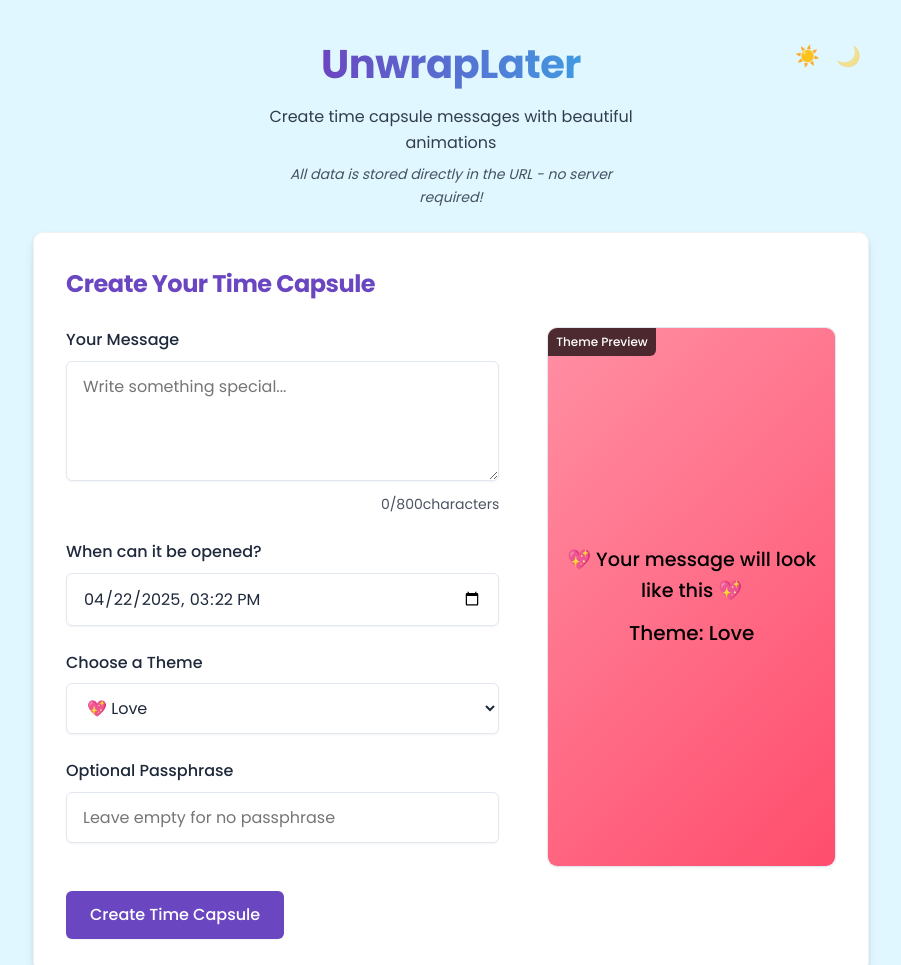
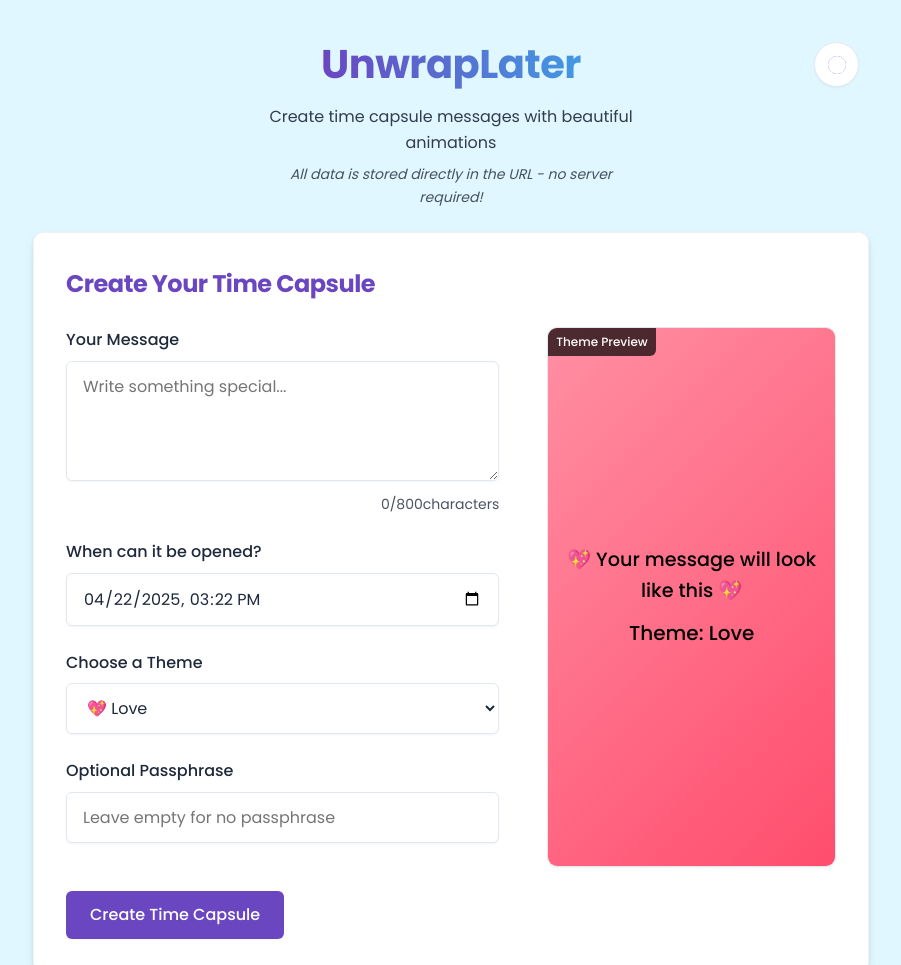
Before and after one commit to praneeth143a/unwraplater, a plain HTML site: page index.html in a window 1280 px wide. Shown: the top 965 px of the page, without its empty margins (189-1090 px from the left). Drawn offline with Linux system fonts and the light colour scheme.

Commit message:
Replace dual mode toggle with unified theme toggle button

```diff
--- a/index.html
+++ b/index.html
@@ -14,10 +14,11 @@
             <h1>UnwrapLater</h1>
             <p>Create time capsule messages with beautiful animations</p>
             <p class="subtitle">All data is stored directly in the URL - no server required!</p>
-            <div class="theme-toggle" aria-label="Toggle dark/light mode">
-                <span class="light-mode" aria-label="Light mode">☀️</span>
-                <span class="dark-mode" aria-label="Dark mode">🌙</span>
-            </div>
+            <button class="theme-toggle" aria-label="Toggle dark/light mode">
+                <div class="toggle-icon">
+                    <div class="sun-moon"></div>
+                </div>
+            </button>
         </header>
 
         <main>
--- a/src/css/styles.css
+++ b/src/css/styles.css
@@ -158,35 +158,69 @@ header p {
 
 .theme-toggle {
     position: absolute;
-    top: 0;
-    right: 0;
+    top: 10px;
+    right: 10px;
+    width: 45px;
+    height: 45px;
+    border-radius: 50%;
+    background-color: var(--card-bg);
+    border: 1px solid var(--border-color);
     cursor: pointer;
-    font-size: var(--fs-lg);
     display: flex;
     align-items: center;
-    border-radius: 50%;
+    justify-content: center;
+    box-shadow: var(--shadow-sm);
+    transition: var(--transition);
     overflow: hidden;
+    padding: 0;
+    outline: none;
 }
 
-.light-mode, .dark-mode {
-    padding: var(--space-sm);
+.theme-toggle:hover {
+    transform: scale(1.05);
+    box-shadow: var(--shadow-md);
+}
+
+.toggle-icon {
+    position: relative;
+    width: 24px;
+    height: 24px;
+    display: flex;
+    align-items: center;
+    justify-content: center;
     transition: var(--transition);
 }
 
-body:not(.dark-mode) .light-mode {
-    opacity: 1;
+.sun-moon {
+    position: relative;
+    width: 18px;
+    height: 18px;
+    background-color: var(--primary-color);
+    border-radius: 50%;
+    transition: all 0.3s ease;
 }
 
-body:not(.dark-mode) .dark-mode {
-    opacity: 0.5;
+/* Sun rays in light mode */
+.sun-moon::before {
+    content: '';
+    position: absolute;
+    width: 18px;
+    height: 18px;
+    top: 0;
+    left: 0;
+    background-color: var(--card-bg);
+    border-radius: 50%;
+    transform: scale(1);
+    transition: all 0.3s ease;
 }
 
-body.dark-mode .light-mode {
-    opacity: 0.5;
+/* Moon shape in dark mode */
+body.dark-mode .sun-moon::before {
+    transform: scale(0.75) translateX(7px);
 }
 
-body.dark-mode .dark-mode {
-    opacity: 1;
+body.dark-mode .toggle-icon {
+    transform: rotate(40deg);
 }
 
 /* Card component - holds each view */
--- a/src/js/app.js
+++ b/src/js/app.js
@@ -699,9 +699,7 @@ class TimeCapsuleApp {
     }
 
     setupThemeToggle() {
-        const toggleElement = document.querySelector('.theme-toggle');
-        const lightModeBtn = toggleElement.querySelector('.light-mode');
-        const darkModeBtn = toggleElement.querySelector('.dark-mode');
+        const toggleButton = document.querySelector('.theme-toggle');
 
         // Check if dark mode is preferred or previously set
         const prefersDarkMode = window.matchMedia('(prefers-color-scheme: dark)').matches;
@@ -712,7 +710,7 @@ class TimeCapsuleApp {
         }
 
         // Toggle dark mode
-        toggleElement.addEventListener('click', () => {
+        toggleButton.addEventListener('click', () => {
             document.body.classList.toggle('dark-mode');
             localStorage.setItem('darkMode', document.body.classList.contains('dark-mode'));
         });
```
